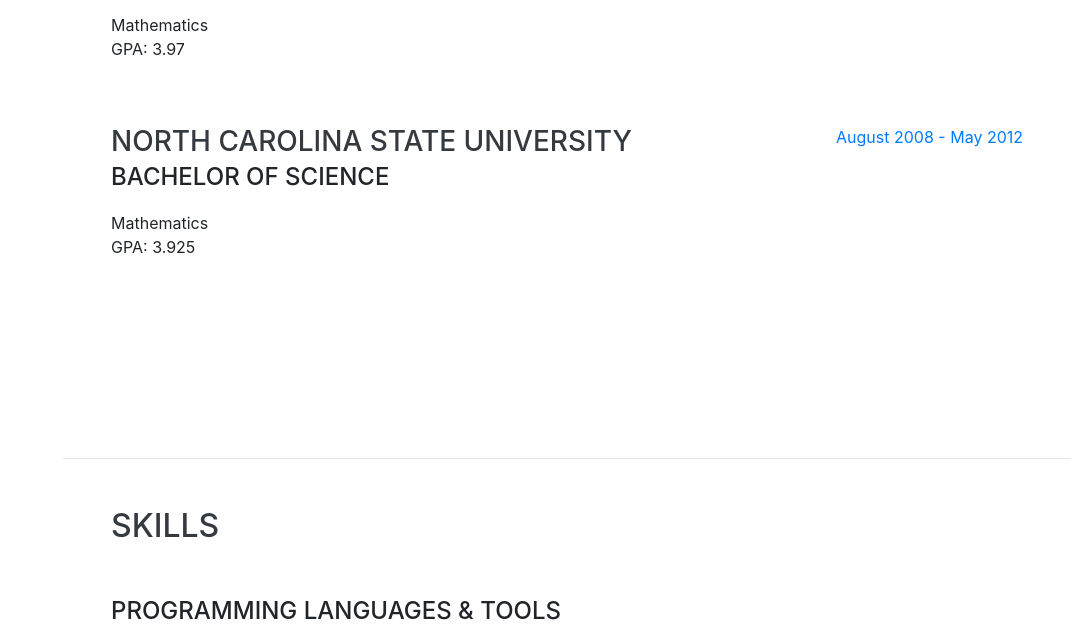
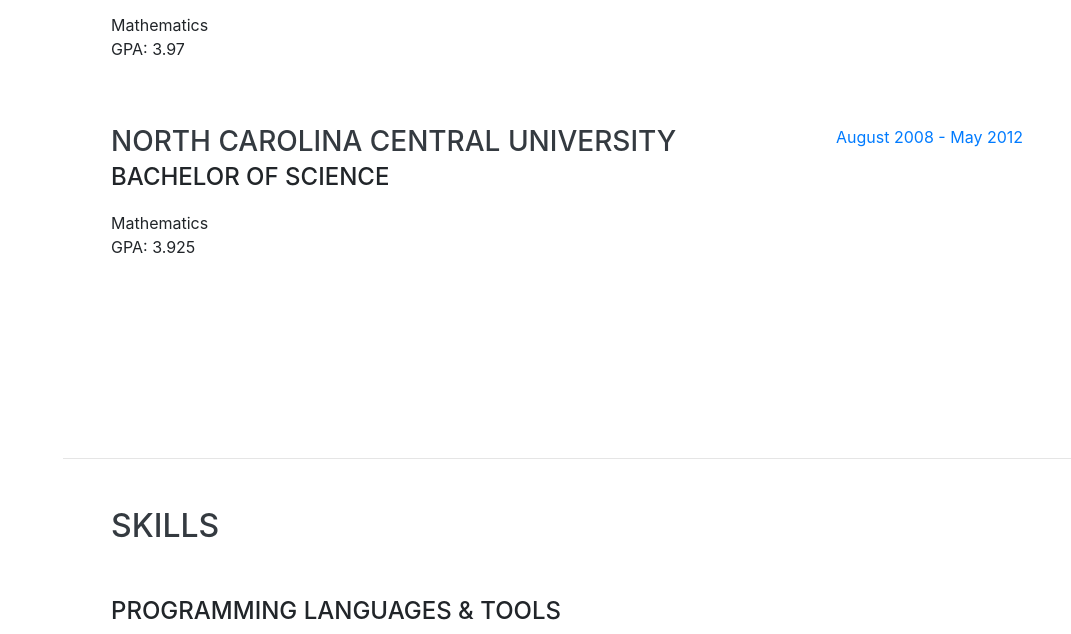
Before and after one commit to smithea3/resume, a website with bundled scripts: page index.html in a window 1280 px wide. Shown: the part 1944-2578 px from the top of the page, without its empty margins (209-1280 px from the left). Built offline with nearby package versions, Linux system fonts and the light colour scheme; a web font is replaced by a local one.

Commit message:
Made a change to my university... :-/ major typo.

```diff
--- a/index.html
+++ b/index.html
@@ -158,7 +158,7 @@
 
         <div class="resume-item d-flex flex-column flex-md-row justify-content-between">
           <div class="resume-content">
-            <h3 class="mb-0">North Carolina State University</h3>
+            <h3 class="mb-0">North Carolina Central University</h3>
             <div class="subheading mb-3">Bachelor of Science</div>
             <div>Mathematics</div>
             <p>GPA: 3.925</p>
```
